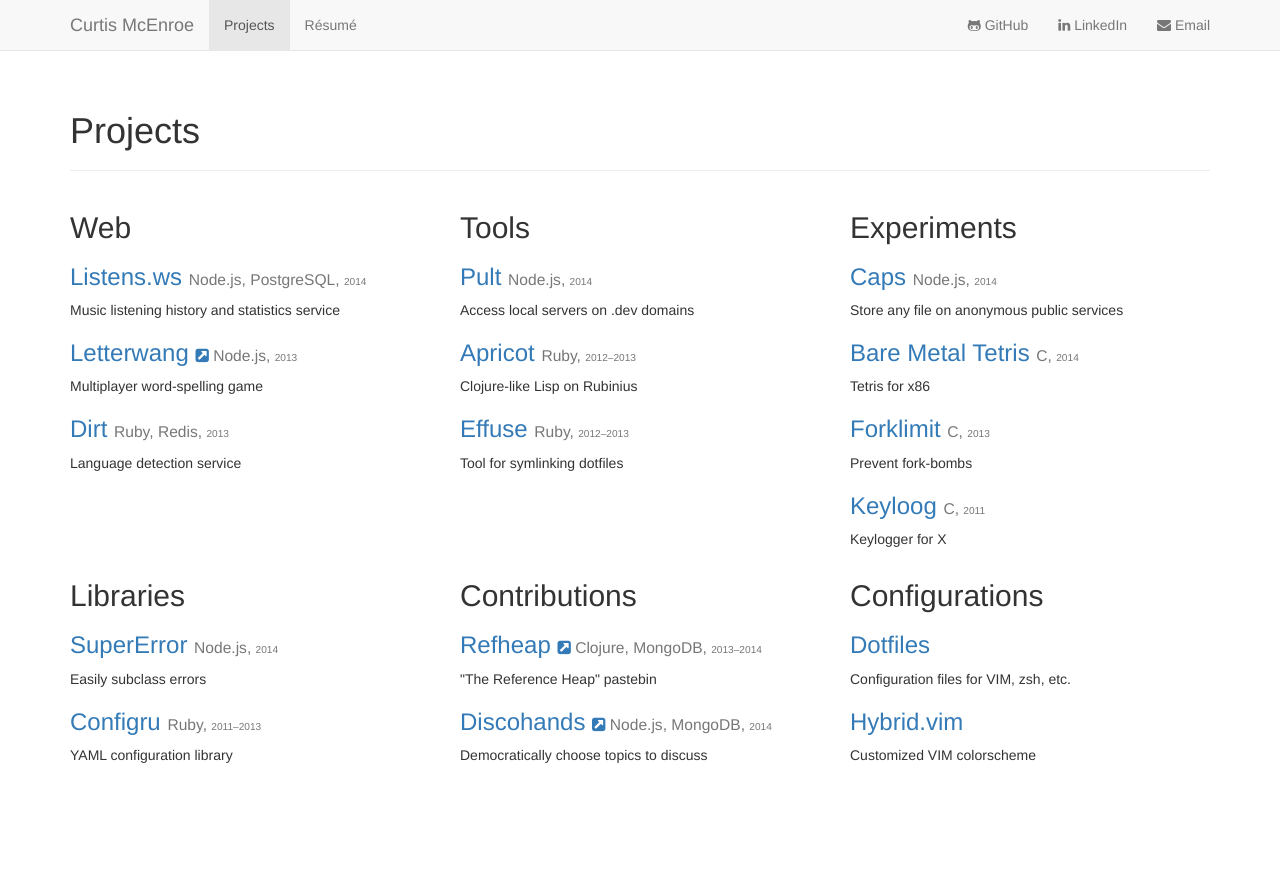
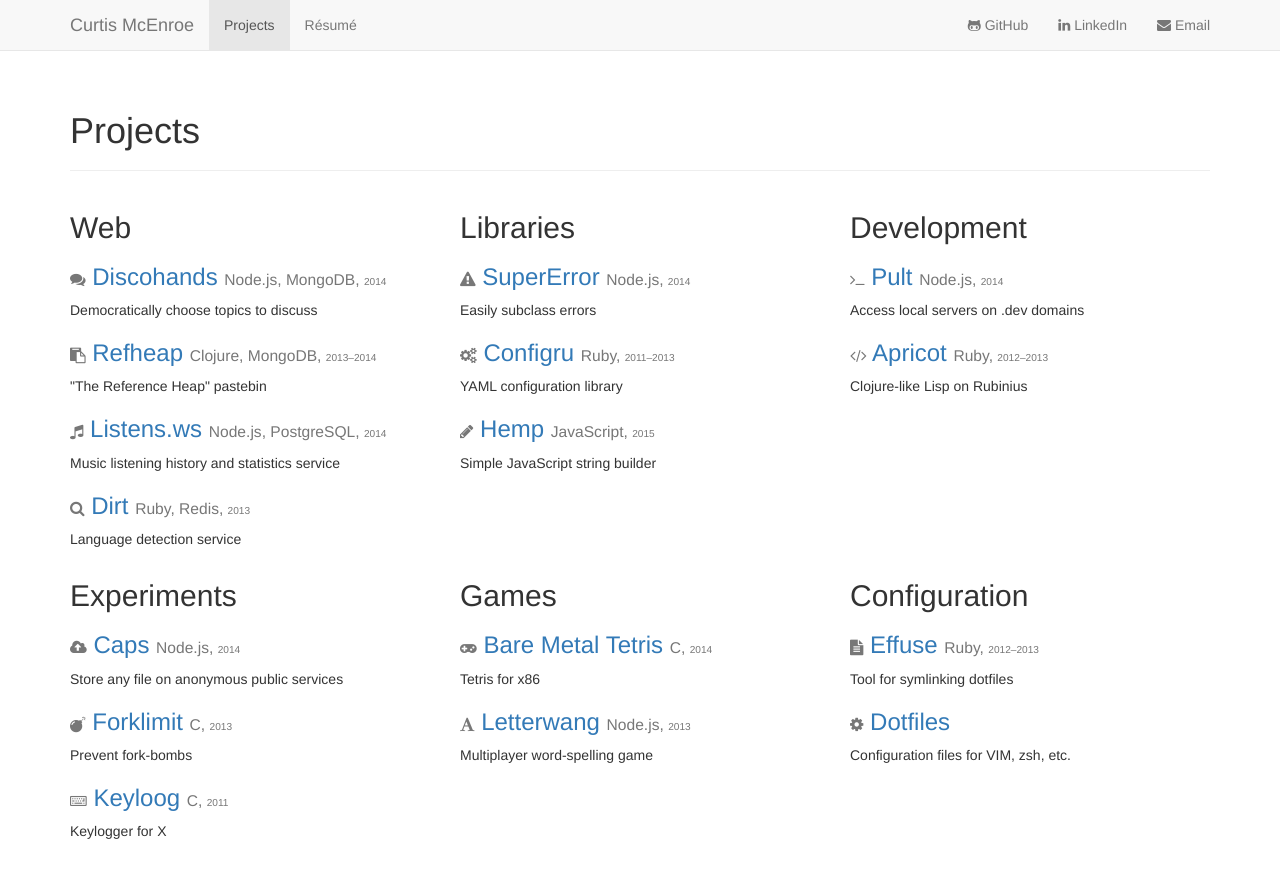
Before and after one commit to causal-agent/programble.github.io, a Jekyll site: the page built from projects.html, in a window 1280 px wide. Shown: the top 878 px of the page. Built offline with Jekyll 4.4.1, drawn with Linux system fonts in a browser that asks for light colours; nearby versions of some CDN libraries.

Commit message:
Redo, once again, the projects page

```diff
--- a/projects.html
+++ b/projects.html
@@ -13,21 +13,28 @@ id: projects
     <h2>Web</h2>
 
     <h3>
+      <small><i class="fa fa-comments"></i></small>
+      <a href="https://github.com/busbud/discohands">Discohands</a>
+      <small>Node.js, MongoDB, <small>2014</small></small>
+    </h3>
+    <p>Democratically choose topics to discuss</p>
+
+    <h3>
+      <small><i class="fa fa-paste"></i></small>
+      <a href="https://github.com/Raynes/refheap">Refheap</a>
+      <small>Clojure, MongoDB, <small>2013–2014</small></small>
+    </h3>
+    <p>"The Reference Heap" pastebin</p>
+
+    <h3>
+      <small><i class="fa fa-music"></i></small>
       <a href="https://github.com/listens-ws">Listens.ws</a>
       <small>Node.js, PostgreSQL, <small>2014</small></small>
     </h3>
     <p>Music listening history and statistics service</p>
 
     <h3>
-      <a href="https://github.com/programble/letterwang">Letterwang</a>
-      <small>
-        <a href="http://letterwang.asdf.pw"><i class="fa fa-external-link-square"></i></a>
-      </small>
-      <small>Node.js, <small>2013</small></small>
-    </h3>
-    <p>Multiplayer word-spelling game</p>
-
-    <h3>
+      <small><i class="fa fa-search"></i></small>
       <a href="https://github.com/programble/dirt">Dirt</a>
       <small>Ruby, Redis, <small>2013</small></small>
     </h3>
@@ -35,39 +42,84 @@ id: projects
   </div>
 
   <div class="col-md-4 col-sm-6">
-    <h2>Tools</h2>
+    <h2>Libraries</h2>
 
     <h3>
+      <small><i class="fa fa-exclamation-triangle"></i></small>
+      <a href="https://github.com/busbud/super-error">SuperError</a>
+      <small>Node.js, <small>2014</small></small>
+    </h3>
+    <p>Easily subclass errors</p>
+
+    <h3>
+      <small><i class="fa fa-cogs"></i></small>
+      <a href="https://github.com/programble/configru">Configru</a>
+      <small>Ruby, <small>2011–2013</small></small>
+    </h3>
+    <p>YAML configuration library</p>
+
+    <h3>
+      <small><i class="fa fa-pencil"></i></small>
+      <a href="https://github.com/programble/hemp">Hemp</a>
+      <small>JavaScript, <small>2015</small></small>
+    </h3>
+    <p>Simple JavaScript string builder</p>
+  </div>
+
+  <div class="clearfix visible-sm"></div>
+
+  <div class="col-md-4 col-sm-6">
+    <h2>Development</h2>
+
+    <h3>
+      <small><i class="fa fa-terminal"></i></small>
       <a href="https://github.com/programble/pult">Pult</a>
       <small>Node.js, <small>2014</small></small>
     </h3>
     <p>Access local servers on .dev domains</p>
 
     <h3>
+      <small><i class="fa fa-code"></i></small>
       <a href="https://github.com/apricot-lang/apricot">Apricot</a>
       <small>Ruby, <small>2012–2013</small></small>
     </h3>
     <p>Clojure-like Lisp on Rubinius</p>
-
-    <h3>
-      <a href="https://github.com/programble/effuse">Effuse</a>
-      <small>Ruby, <small>2012–2013</small></small>
-    </h3>
-    <p>Tool for symlinking dotfiles</p>
   </div>
 
-  <div class="clearfix visible-sm"></div>
+  <div class="clearfix visible-md visible-lg"></div>
 
   <div class="col-md-4 col-sm-6">
     <h2>Experiments</h2>
 
     <h3>
+      <small><i class="fa fa-cloud-upload"></i></small>
       <a href="https://github.com/programble/caps">Caps</a>
       <small>Node.js, <small>2014</small></small>
     </h3>
     <p>Store any file on anonymous public services</p>
 
     <h3>
+      <small><i class="fa fa-bomb"></i></small>
+      <a href="https://github.com/programble/forklimit">Forklimit</a>
+      <small>C, <small>2013</small></small>
+    </h3>
+    <p>Prevent fork-bombs</p>
+
+    <h3>
+      <small><i class="fa fa-keyboard-o"></i></small>
+      <a href="https://github.com/programble/keyloog">Keyloog</a>
+      <small>C, <small>2011</small></small>
+    </h3>
+    <p>Keylogger for X</p>
+  </div>
+
+  <div class="clearfix visible-sm"></div>
+
+  <div class="col-md-4 col-sm-6">
+    <h2>Games</h2>
+
+    <h3>
+      <small><i class="fa fa-gamepad"></i></small>
       <a href="https://github.com/programble/bare-metal-tetris">
         Bare Metal Tetris
       </a>
@@ -76,67 +128,27 @@ id: projects
     <p>Tetris for x86</p>
 
     <h3>
-      <a href="https://github.com/programble/forklimit">Forklimit</a>
-      <small>C, <small>2013</small></small>
+      <small><i class="fa fa-font"></i></small>
+      <a href="https://github.com/programble/letterwang">Letterwang</a>
+      <small>Node.js, <small>2013</small></small>
     </h3>
-    <p>Prevent fork-bombs</p>
-
-    <h3>
-      <a href="https://github.com/programble/keyloog">Keyloog</a>
-      <small>C, <small>2011</small></small>
-    </h3>
-    <p>Keylogger for X</p>
-  </div>
-
-  <div class="clearfix visible-md visible-lg"></div>
-
-  <div class="col-md-4 col-sm-6">
-    <h2>Libraries</h2>
-
-    <h3>
-      <a href="https://github.com/busbud/super-error">SuperError</a>
-      <small>Node.js, <small>2014</small></small>
-    </h3>
-    <p>Easily subclass errors</p>
-
-    <h3>
-      <a href="https://github.com/programble/configru">Configru</a>
-      <small>Ruby, <small>2011–2013</small></small>
-    </h3>
-    <p>YAML configuration library</p>
-  </div>
-
-  <div class="clearfix visible-sm"></div>
-
-  <div class="col-md-4 col-sm-6">
-    <h2>Contributions</h2>
-
-    <h3>
-      <a href="https://github.com/Raynes/refheap">Refheap</a>
-      <small>
-        <a href="https://refheap.com"><i class="fa fa-external-link-square"></i></a>
-      </small>
-      <small>Clojure, MongoDB, <small>2013–2014</small></small>
-    </h3>
-    <p>"The Reference Heap" pastebin</p>
-
-    <h3>
-      <a href="https://github.com/busbud/discohands">Discohands</a>
-      <small>
-        <a href="http://discohands-demo.herokuapp.com"><i class="fa fa-external-link-square"></i></a>
-      </small>
-      <small>Node.js, MongoDB, <small>2014</small></small>
-    </h3>
-    <p>Democratically choose topics to discuss</p>
+    <p>Multiplayer word-spelling game</p>
   </div>
 
   <div class="col-md-4 col-sm-6">
-    <h2>Configurations</h2>
+    <h2>Configuration</h2>
 
-    <h3><a href="https://github.com/programble/dotfiles">Dotfiles</a></h3>
+    <h3>
+      <small><i class="fa fa-file-text"></i></small>
+      <a href="https://github.com/programble/effuse">Effuse</a>
+      <small>Ruby, <small>2012–2013</small></small>
+    </h3>
+    <p>Tool for symlinking dotfiles</p>
+
+    <h3>
+      <small><i class="fa fa-cog"></i></small>
+      <a href="https://github.com/programble/dotfiles">Dotfiles</a>
+    </h3>
     <p>Configuration files for VIM, zsh, etc.</p>
-
-    <h3><a href="https://github.com/programble/vim-hybrid">Hybrid.vim</a></h3>
-    <p>Customized VIM colorscheme</p>
   </div>
 </div>
```
